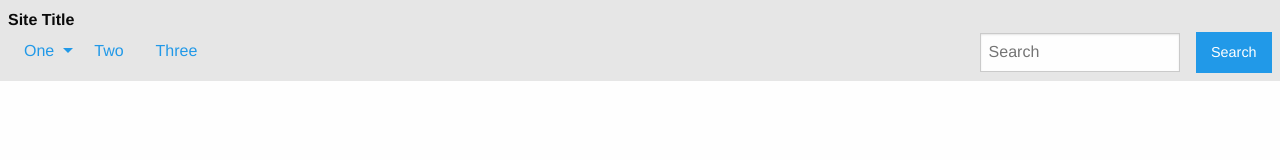
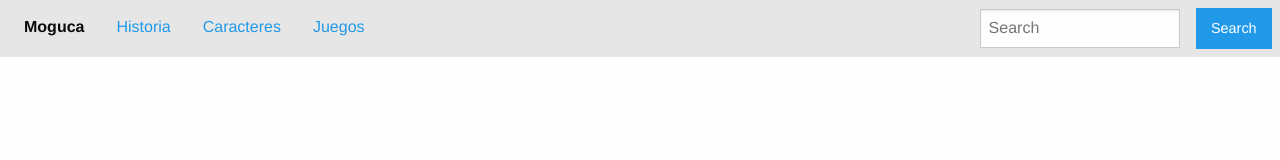
Before and after one commit to JuegosCMG/moguca, a plain HTML site: page webpage/index.html in a window 1280 px wide. Drawn offline with Linux system fonts and the light colour scheme.

Commit message:
DEVELOP: Se agrega top bar con enlaces a historia, caracteres y juegos

```diff
--- a/webpage/index.html
+++ b/webpage/index.html
@@ -8,25 +8,12 @@
     </head>
     <body>
         <div class="top-bar">
-            <div class="top-bar-title">
-              <span data-responsive-toggle="responsive-menu" data-hide-for="medium">
-                <span class="menu-icon dark" data-toggle></span>
-              </span>
-              <strong>Site Title</strong>
-            </div>
-            <div id="responsive-menu">
         <div class="top-bar-left">
           <ul class="dropdown menu" data-dropdown-menu>
-                  <li>
-                    <a href="#">One</a>
-                    <ul class="menu vertical">
-                      <li><a href="#">One</a></li>
-                      <li><a href="#">Two</a></li>
-                      <li><a href="#">Three</a></li>
-                    </ul>
-                  </li>
-                  <li><a href="#">Two</a></li>
-                  <li><a href="#">Three</a></li>
+            <li class="menu-text">Moguca</li>
+            <li><a href="story/index.html">Historia</a></li>
+            <li><a href="characters/index.html">Caracteres</a></li>
+            <li><a href="games/index.html">Juegos</a></li>
         </ul>
         </div>
         <div class="top-bar-right">
@@ -34,7 +21,6 @@
             <li><input type="search" placeholder="Search"></li>
             <li><button type="button" class="button">Search</button></li>
           </ul>
-              </div>
         </div>
       </div>
         <script src="/assets/js/vendor/jquery.min.js"></script>
```
Lines whose indentation alone changed are shown as unchanged.
